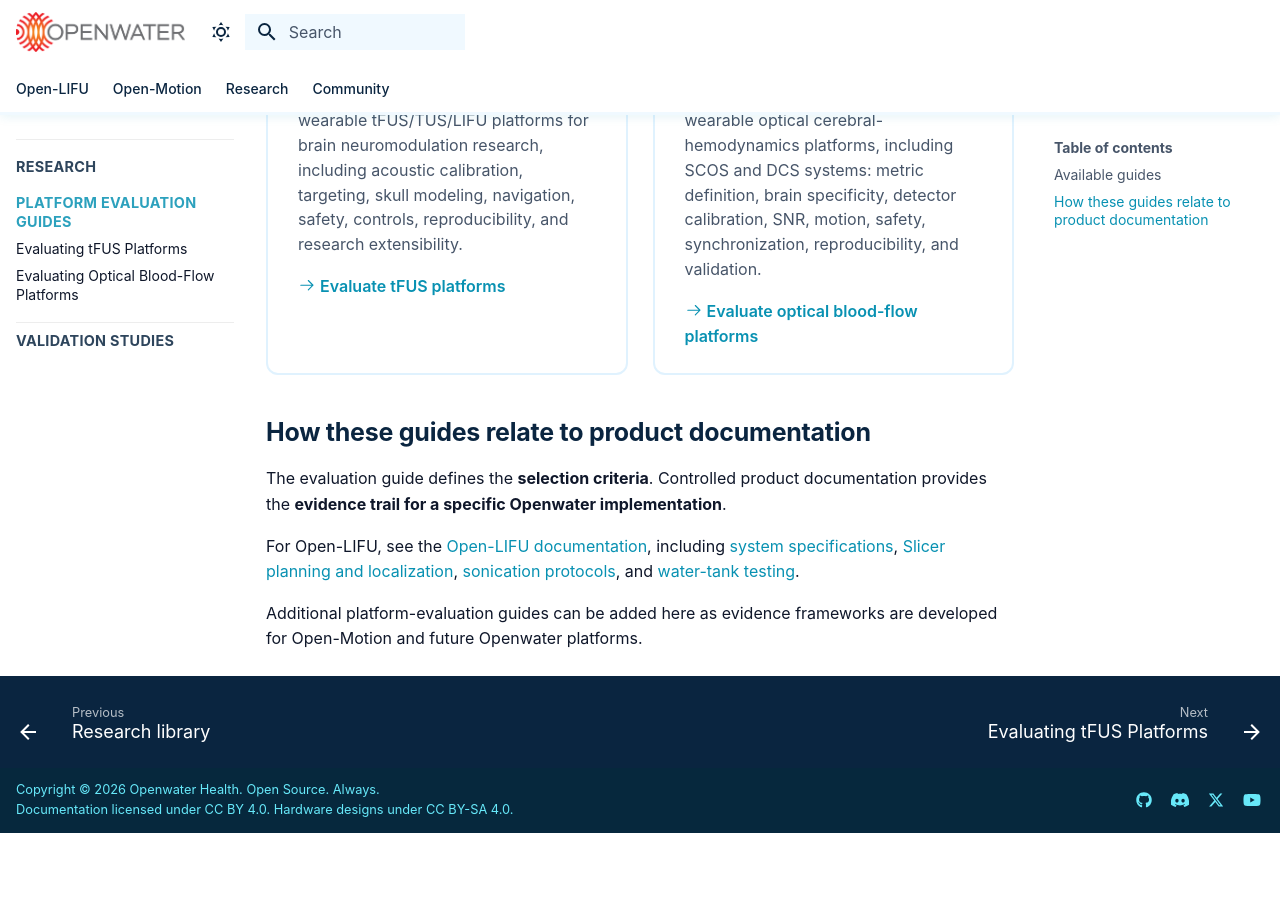
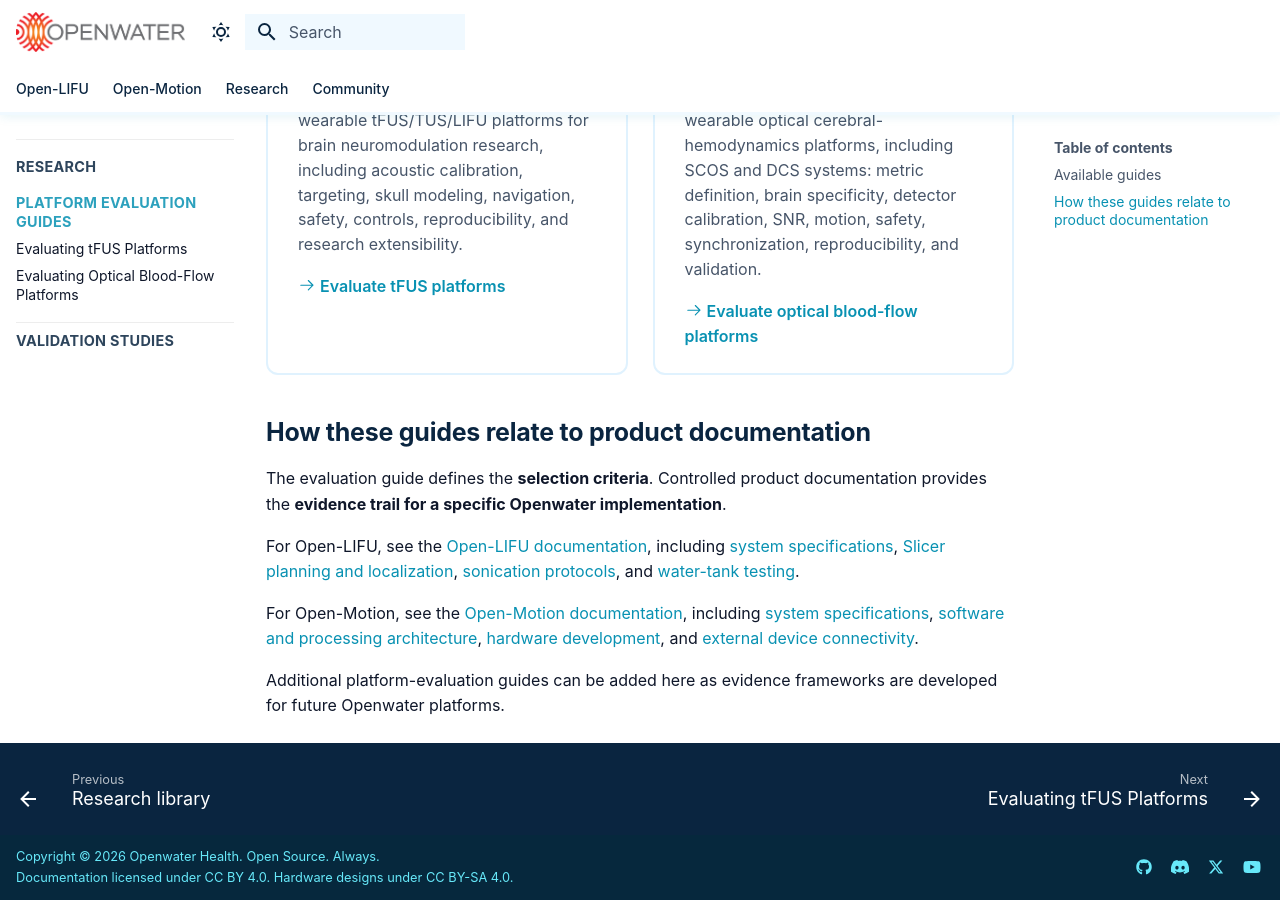
Before and after one commit to OpenwaterHealth/openwater-docs, an MkDocs documentation site: the page built from docs/research/platform-evaluation/index.md, in a window 1280 px wide and 900 px high, scrolled down 607 px. Built offline with MkDocs 1.6.1 and Material for MkDocs 9.7.7, drawn with Linux system fonts in a browser that asks for light colours; comment, search, counter and statistics services are not loaded; before the commit the page ends 1440 px from its top, so only the background shows below that.

Commit message:
Link Open-Motion controlled documentation from evaluation guide index

```diff
--- a/docs/research/platform-evaluation/index.md
+++ b/docs/research/platform-evaluation/index.md
@@ -37,4 +37,6 @@ The evaluation guide defines the **selection criteria**. Controlled product docu
 
 For Open-LIFU, see the [Open-LIFU documentation](../../openlifu/index.md), including [system specifications](../../openlifu/system.md), [Slicer planning and localization](../../openlifu/slicer.md), [sonication protocols](../../openlifu/sonication-protocols.md), and [water-tank testing](../../openlifu/water-tank-testing.md).
 
-Additional platform-evaluation guides can be added here as evidence frameworks are developed for Open-Motion and future Openwater platforms.
+For Open-Motion, see the [Open-Motion documentation](../../openmotion/index.md), including [system specifications](../../openmotion/system.md), [software and processing architecture](../../openmotion/software.md), [hardware development](../../openmotion/hardware.md), and [external device connectivity](../../openmotion/connectivity.md).
+
+Additional platform-evaluation guides can be added here as evidence frameworks are developed for future Openwater platforms.
```
